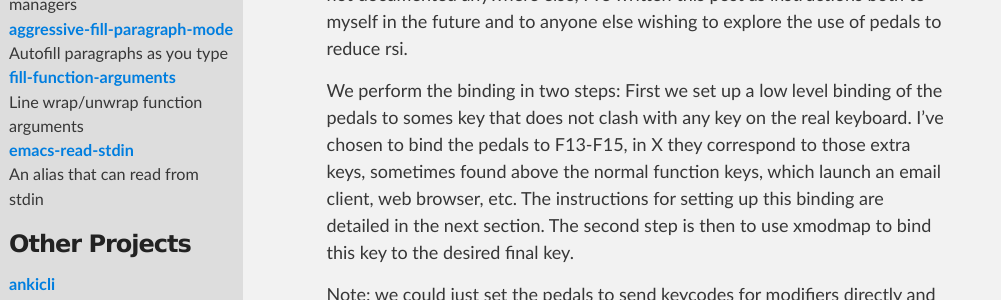
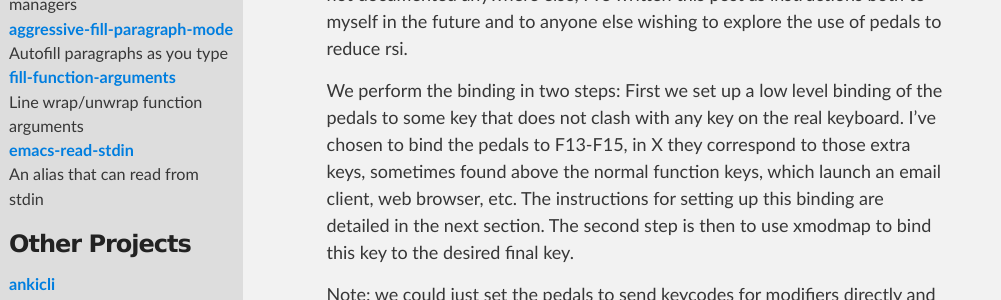
Before and after one commit to davidshepherd7/blog, a Jekyll site: the page built from _posts/2014-10-20-pedals.md, in a window 1280 px wide and 900 px high, scrolled down 478 px. Shown: the part 181-481 px from the top of the window, without its empty margins (0-1001 px from the left). Built offline with Jekyll 4.4.1, drawn with Linux system fonts in a browser that asks for light colours.

Commit message:
Fix typo

```diff
--- a/_drafts/post-ideas.org
+++ b/_drafts/post-ideas.org
@@ -61,3 +61,4 @@
 ** Removing addictive apps
 ** Frozen meal delivery
 ** Being willing to spend money to save time
+* Approaches to fixing RSI
--- a/_posts/2014-10-20-pedals.md
+++ b/_posts/2014-10-20-pedals.md
@@ -13,7 +13,7 @@ With this in mind I bought [a cheap set of usb pedals](http://www.amazon.co.uk/C
 Since the process of binding the pedals to the appropriate keys turned out to be fairly complex, and not documented anywhere else, I've written this post as instructions both to myself in the future and to anyone else wishing to explore the use of pedals to reduce rsi.
 
 We perform the binding in two steps:
-First we set up a low level binding of the pedals to somes key that does not clash with any key on the real keyboard.
+First we set up a low level binding of the pedals to some key that does not clash with any key on the real keyboard.
 I've chosen to bind the pedals to F13-F15, in X they correspond to those extra keys, sometimes found above the normal function keys, which launch an email client, web browser, etc.
 The instructions for setting up this binding are detailed in the next section.
 The second step is then to use xmodmap to bind this key to the desired final key.
```
